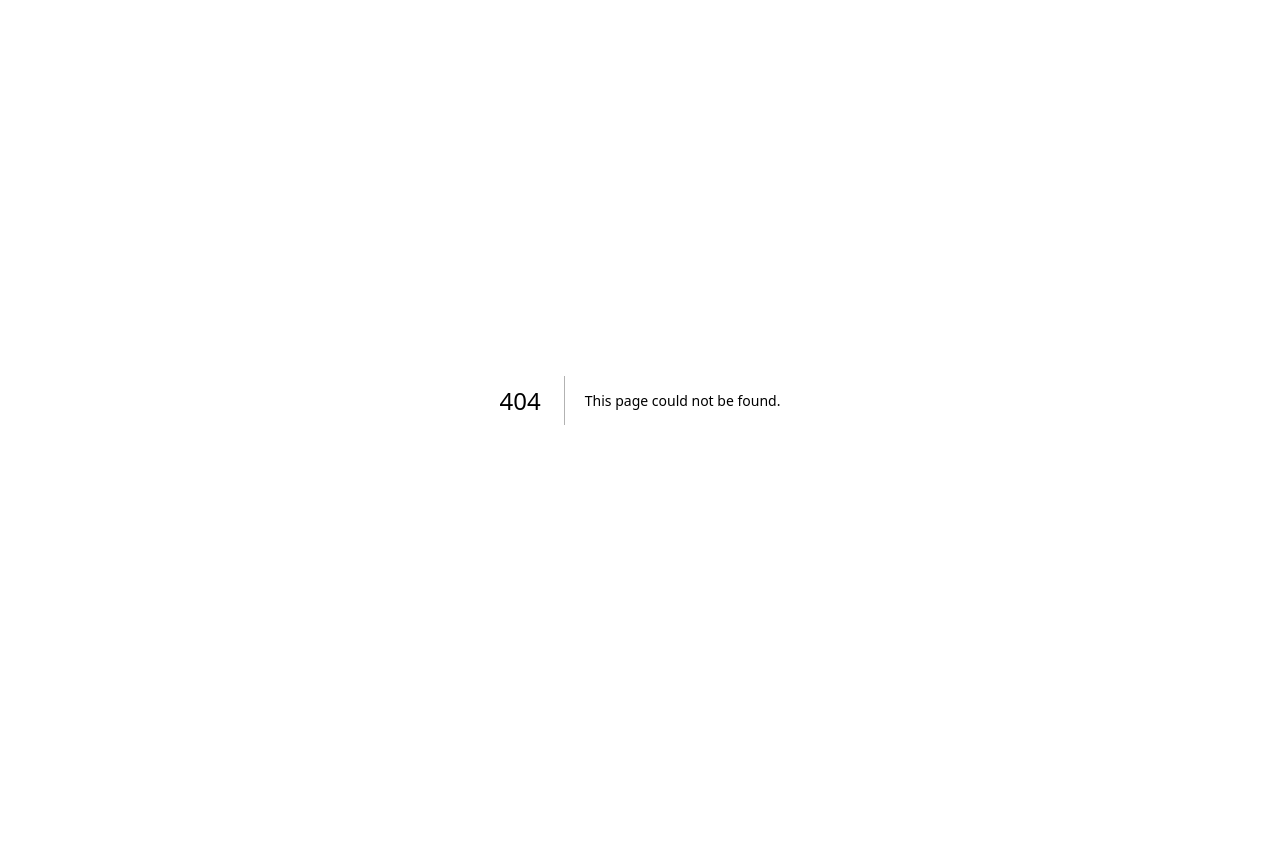
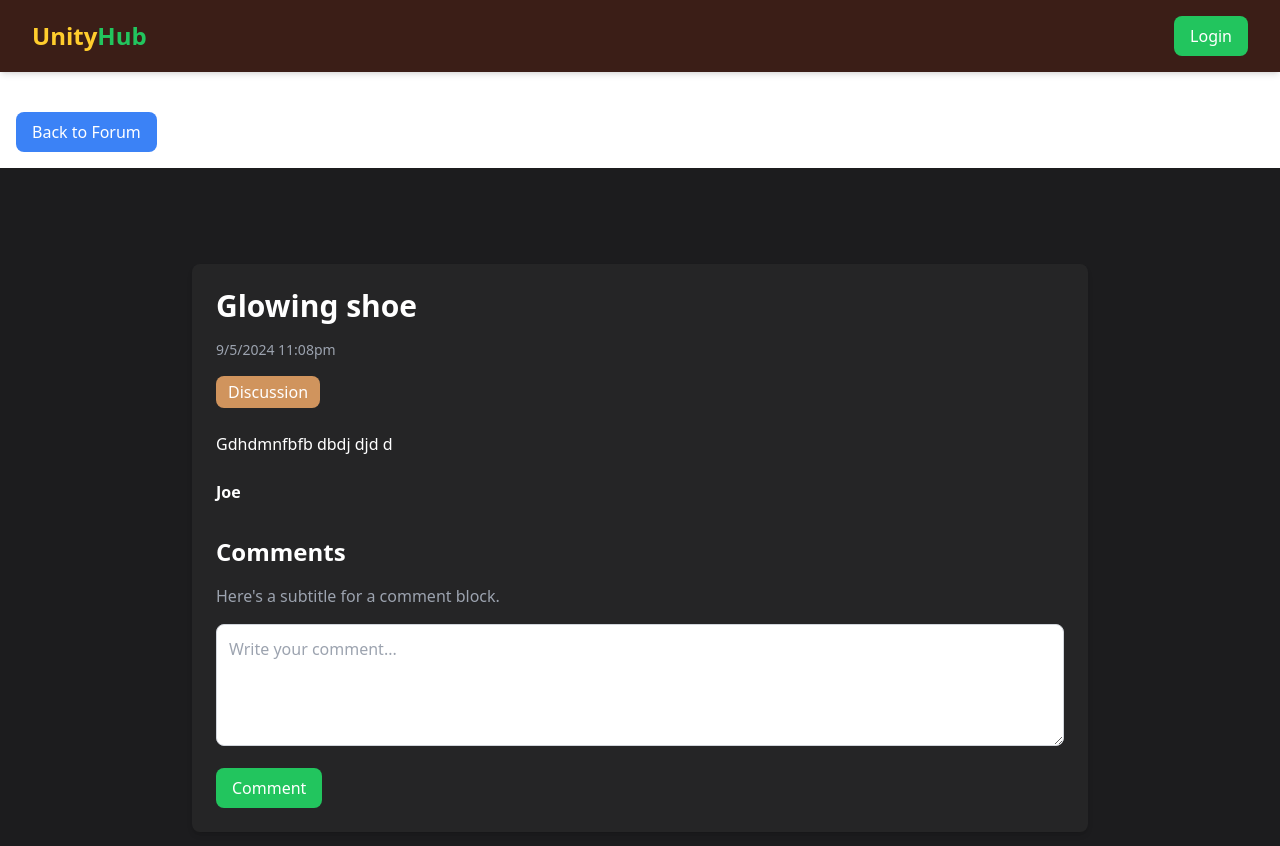
Before and after one commit to tonsaiw/ForumWeb, a Next.js app in the folder frontend/forum-discussion-app/: page /forum/1 in a window 1280 px wide. Before the commit this address had no page. Shown: the top 846 px of the page. Before the commit the page ends 800 px from the top, so only its background shows below. Built offline with nearby package versions, Linux system fonts and the light colour scheme.

Commit message:
create dynamic pages and use router to connect

```diff
--- /dev/null
+++ b/frontend/forum-discussion-app/src/app/forum/[id]/page.tsx
@@ -0,0 +1,39 @@
+"use client"; // Marks this component as a client-side component
+
+import { useParams, useRouter } from "next/navigation"; // Both hooks from next/navigation
+import PostDetail from "../../../components/forum/PostDetail";
+import { posts } from "../../../mockData/mockPosts";
+import { Header } from "../../../components/common/Header";
+
+export default function PostPage() {
+  const { id } = useParams(); // Get dynamic route parameter (post ID)
+  const router = useRouter(); // Use router for navigation
+
+  // Find the post based on the id
+  const post = posts.find((p) => p.id.toString() === id);
+
+  if (!post) {
+    return <div>Post not found</div>;
+  }
+
+  return (
+    <div>
+      <Header />
+      {/* Back Button */}
+      <div className="pt-24">
+        <button
+          className="bg-blue-500 text-white px-4 py-2 rounded-lg m-4 "
+          onClick={() => router.push("/forum")} // Navigate back to forum page
+        >
+          Back to Forum
+        </button>
+        <PostDetail
+          title={post.title}
+          content={post.content}
+          author={post.author}
+          date={post.date}
+        />
+      </div>
+    </div>
+  );
+}
--- a/frontend/forum-discussion-app/src/components/forum/Forum.tsx
+++ b/frontend/forum-discussion-app/src/app/forum/page.tsx
@@ -1,6 +1,6 @@
-import { Header } from "../common/Header";
-import { HeroSection } from "../common/HeroSection";
-import { PostList } from "./PostList";
+import { Header } from "@/components/common/Header";
+import { HeroSection } from "@/components/common/HeroSection";
+import { PostList } from "@/components/forum/PostList";
 
 const Forum = () => {
   return (
--- a/frontend/forum-discussion-app/src/app/globals.css
+++ b/frontend/forum-discussion-app/src/app/globals.css
@@ -2,7 +2,7 @@
 @tailwind components;
 @tailwind utilities;
 
-:root {
+/* :root {
   --background: #ffffff;
   --foreground: #171717;
 }
@@ -24,4 +24,4 @@ body {
   .text-balance {
     text-wrap: balance;
   }
-}
+} */
--- a/frontend/forum-discussion-app/src/app/layout.tsx
+++ b/frontend/forum-discussion-app/src/app/layout.tsx
@@ -1,35 +1,14 @@
-import type { Metadata } from "next";
-import localFont from "next/font/local";
 import "./globals.css";
 
-const geistSans = localFont({
-  src: "./fonts/GeistVF.woff",
-  variable: "--font-geist-sans",
-  weight: "100 900",
-});
-const geistMono = localFont({
-  src: "./fonts/GeistMonoVF.woff",
-  variable: "--font-geist-mono",
-  weight: "100 900",
-});
-
-export const metadata: Metadata = {
-  title: "Create Next App",
-  description: "Generated by create next app",
-};
-
+// App Router, and it is the root layout for all pages in your application
 export default function RootLayout({
   children,
-}: Readonly<{
+}: {
   children: React.ReactNode;
-}>) {
+}) {
   return (
     <html lang="en">
-      <body
-        className={`${geistSans.variable} ${geistMono.variable} antialiased`}
-      >
-        {children}
-      </body>
+      <body>{children}</body>
     </html>
   );
 }
--- a/frontend/forum-discussion-app/src/app/page.tsx
+++ b/frontend/forum-discussion-app/src/app/page.tsx
@@ -1,5 +1,6 @@
-import Forum from "../components/forum/Forum";
+import { redirect } from "next/navigation";
+import "./globals.css";
 
 export default function Home() {
-  return <Forum />;
+  redirect("/forum");
 }
--- a/frontend/forum-discussion-app/src/components/common/Header.tsx
+++ b/frontend/forum-discussion-app/src/components/common/Header.tsx
@@ -1,4 +1,5 @@
-export const Header = () => (
+export const Header = () => {
+  return (
     <header className="fixed top-0 left-0 right-0 z-50 flex justify-between items-center py-4 px-8 bg-[#3b1e17] text-white shadow-md">
       <div className="text-2xl font-bold flex items-center">
         <span className="text-[#ffcd2d]">Unity</span>
@@ -9,3 +10,4 @@ export const Header = () => (
       </button>
     </header>
   );
+};
--- /dev/null
+++ b/frontend/forum-discussion-app/src/components/forum/PostDetail.tsx
@@ -0,0 +1,42 @@
+import React from "react";
+import { PostDetailProps } from "../../types/PostTypes";
+
+const PostDetail: React.FC<PostDetailProps> = ({
+  title,
+  content,
+  author,
+  date,
+}) => {
+  return (
+    <>
+      <div className="min-h-screen bg-[#1c1c1e] text-white p-6 pt-24">
+        <div className="max-w-4xl mx-auto bg-[#252526] p-6 rounded-lg shadow-md">
+          <h1 className="text-3xl font-bold mb-4">{title}</h1>
+          <p className="text-sm text-gray-400 mb-4">{date}</p>
+          <p className="bg-[#d0945d] text-white py-1 px-3 rounded-lg inline-block mb-6">
+            Discussion
+          </p>
+          <p className="mb-6">{content}</p>
+          <p className="font-bold">{author}</p>
+
+          <div className="mt-8">
+            <h2 className="text-2xl font-bold mb-4">Comments</h2>
+            <p className="text-gray-400 mb-4">
+              Here's a subtitle for a comment block.
+            </p>
+            <textarea
+              className="w-full p-3 rounded-lg border border-gray-300 focus:outline-none"
+              rows={4}
+              placeholder="Write your comment..."
+            />
+            <button className="mt-4 bg-green-500 text-white px-4 py-2 rounded-lg">
+              Comment
+            </button>
+          </div>
+        </div>
+      </div>
+    </>
+  );
+};
+
+export default PostDetail;
--- a/frontend/forum-discussion-app/src/components/forum/PostItem.tsx
+++ b/frontend/forum-discussion-app/src/components/forum/PostItem.tsx
@@ -1,9 +1,11 @@
 import React from "react";
+import Link from "next/link";
 import { PostProps } from "../../types/PostTypes";
 
 export const PostItem: React.FC<PostProps> = ({ post }) => {
   return (
-    <div className="bg-[#3b1e17] text-white p-4 mb-6 rounded-lg relative">
+    <Link href={`/forum/${post.id}`}>
+      <div className="bg-[#3b1e17] text-white p-4 mb-6 rounded-lg relative cursor-pointer">
         <h3 className="text-2xl font-bold mb-2">{post.title}</h3>
         <p className="mb-4">{post.content}</p>
         <button className="bg-[#d0945d] text-white py-1 px-3 rounded-lg mb-4">
@@ -18,5 +20,6 @@ export const PostItem: React.FC<PostProps> = ({ post }) => {
           <span className="ml-2">🔼</span>
         </div>
       </div>
+    </Link>
   );
 };
--- a/frontend/forum-discussion-app/src/components/forum/PostList.tsx
+++ b/frontend/forum-discussion-app/src/components/forum/PostList.tsx
@@ -1,11 +1,11 @@
 import React from "react";
 import { PostItem } from "./PostItem";
-import { mockPosts } from "../../mockData/mockPosts";
+import { posts } from "../../mockData/mockPosts";
 
 export const PostList = () => {
   return (
     <div>
-      {mockPosts.map((post) => (
+      {posts.map((post) => (
         <PostItem key={post.id} post={post} />
       ))}
     </div>
--- a/frontend/forum-discussion-app/src/mockData/mockPosts.ts
+++ b/frontend/forum-discussion-app/src/mockData/mockPosts.ts
@@ -1,6 +1,6 @@
 import { Post } from "../types/PostTypes";
 
-export const mockPosts: Post[] = [
+export const posts: Post[] = [
   {
     id: 1,
     title: "Glowing shoe",
```
Also changed, not shown: frontend/forum-discussion-app/src/types/PostTypes.ts (+7 -0 lines). Lines whose indentation alone changed are shown as unchanged.
